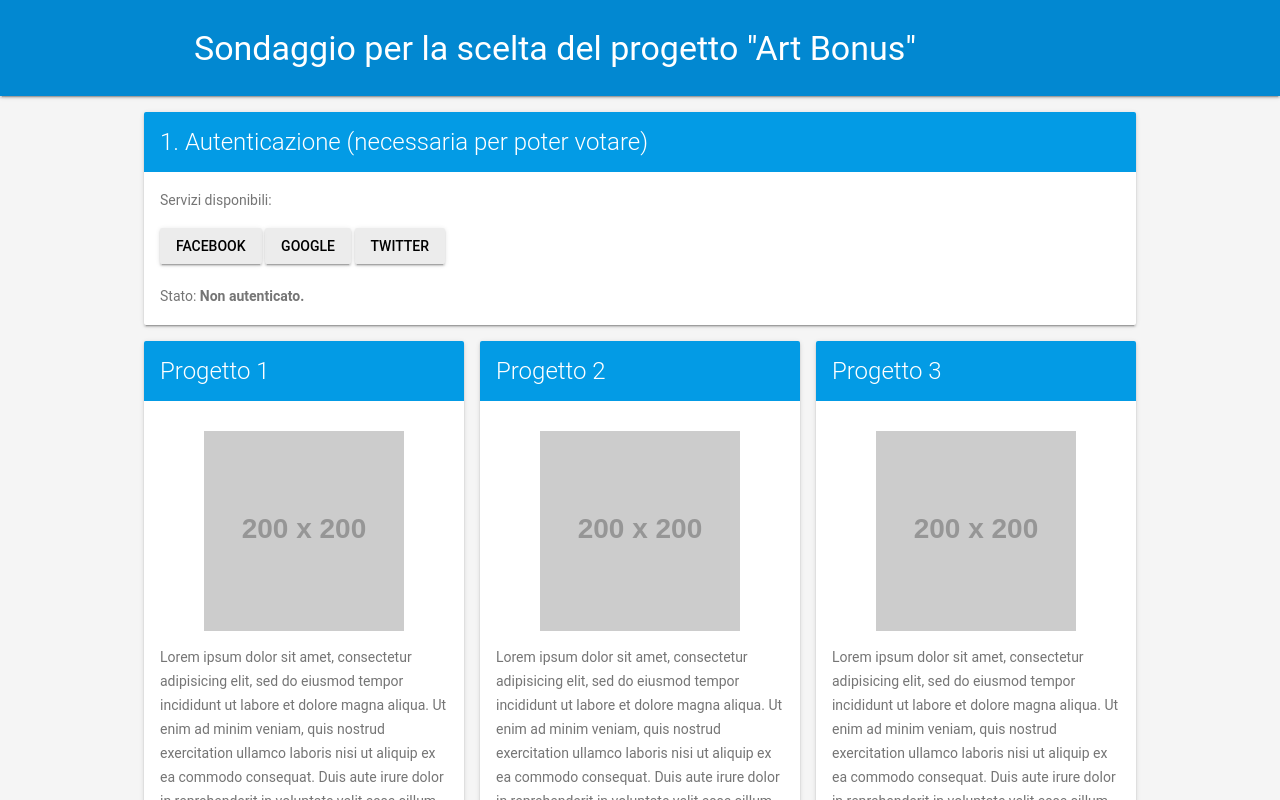
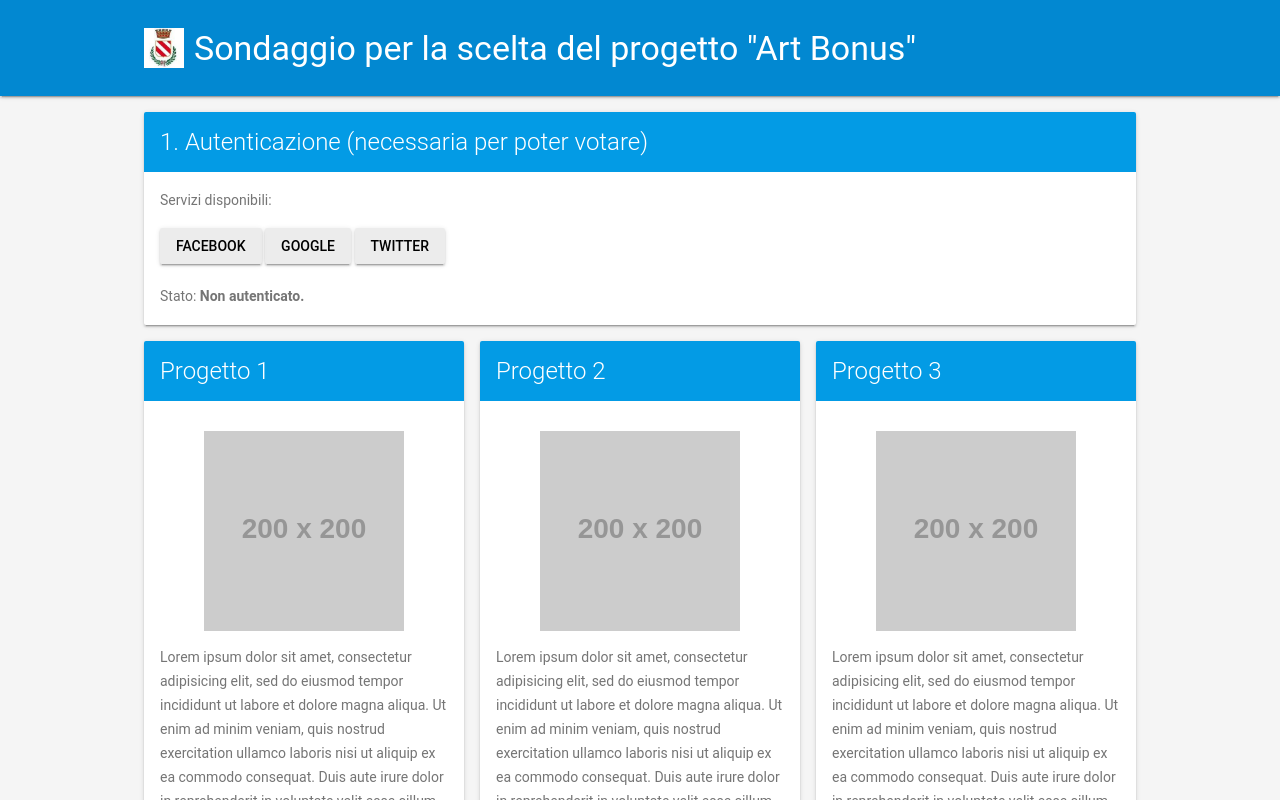
Before and after one commit to comune-desio/art-bonus-survey, a plain HTML site: page index.html in a window 1280 px wide. Drawn offline with nearby package versions, Linux system fonts and the light colour scheme; no server answers; placeholder pictures from the web are drawn by us.

Commit message:
adds the logo

```diff
--- a/main.css
+++ b/main.css
@@ -47,7 +47,7 @@ code {
   word-break: break-all;
 }
 h3 {
-  background: url('firebase-logo.png') no-repeat;
+  background: url('logo.jpeg') no-repeat;
   background-size: 40px;
   padding-left: 50px;
   color: white;
```
Also changed, not shown: logo.jpeg (added).
